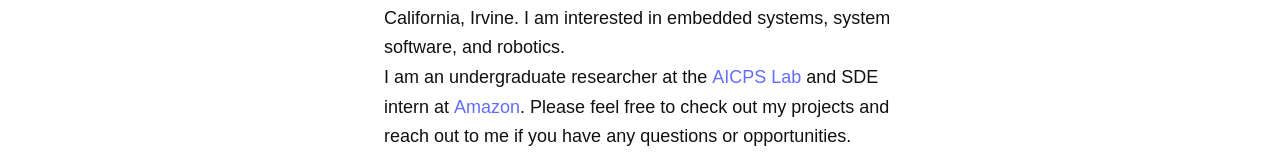
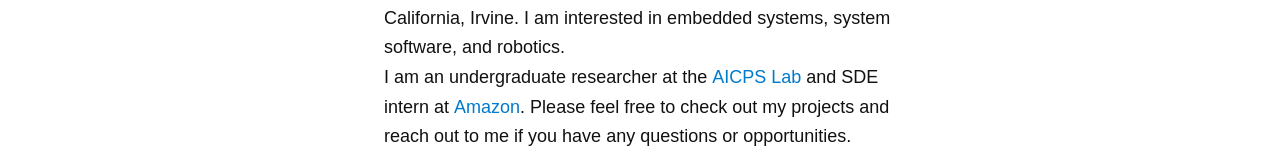
Before and after one commit to kojosh/joshuako, a React (Vite) app: page / in a window 1280 px wide. Shown: the part 426-593 px from the top of the page. Built offline with nearby package versions, Linux system fonts and the light colour scheme.

Commit message:
modify link colors

```diff
--- a/src/App.css
+++ b/src/App.css
@@ -5,6 +5,15 @@
 @import "@fontsource-variable/geist";
 
 @custom-variant dark (&:is(.dark *));
+
+a {
+  color: #007acc;
+  text-decoration: none;
+}
+
+a:hover {
+  color: #007acc;
+}
 
 .app-shell {
   min-height: 100vh;
@@ -107,6 +116,15 @@
   margin-top: clamp(2.25rem, 6vh, 4.5rem);
   margin-bottom: 0.5rem;
   max-width: 50rem;
+}
+
+.info a {
+  color: #007acc;
+  text-decoration: none;
+}
+
+.info a:hover {
+  text-decoration: underline;
 }
 
 .title {
--- a/src/components/button.tsx
+++ b/src/components/button.tsx
@@ -11,7 +11,7 @@ const buttonVariants = cva(
       variant: {
         default: "bg-primary text-primary-foreground hover:bg-primary/80",
         outline:
-          "border-border bg-background hover:bg-muted hover:text-foreground aria-expanded:bg-muted aria-expanded:text-foreground dark:border-input dark:bg-input/30 dark:hover:bg-input/50",
+          "border-border bg-background hover:bg-muted aria-expanded:bg-muted dark:border-input dark:bg-input/30 dark:hover:bg-input/50",
         secondary:
           "bg-secondary text-secondary-foreground hover:bg-[color-mix(in_oklch,var(--secondary),var(--foreground)_5%)] aria-expanded:bg-secondary aria-expanded:text-secondary-foreground",
         ghost:
--- a/src/pages/Home.tsx
+++ b/src/pages/Home.tsx
@@ -17,8 +17,10 @@ export default function Home() {
         <div className="info">
           <p>
             I am a computer engineering student at the University of California, Irvine. I am interested in embedded systems, system software, and robotics. <br />
-            I am an undergraduate researcher at the <a href="https://aicps.eng.uci.edu/" target="_blank" rel="noopener noreferrer">AICPS Lab </a>
-            and SDE intern at <a href="https://www.amazon.com/" target="_blank" rel="noopener noreferrer">Amazon</a>.
+            I am an undergraduate researcher at the{" "}
+            <a href="https://aicps.eng.uci.edu/" target="_blank" rel="noopener noreferrer">AICPS Lab</a>{" "}
+            and SDE intern at{" "}
+            <a href="https://www.amazon.com/" target="_blank" rel="noopener noreferrer">Amazon</a>.
             Please feel free to check out my projects and reach out to me if you have any questions or opportunities. <br />
           </p>
         </div>
```
